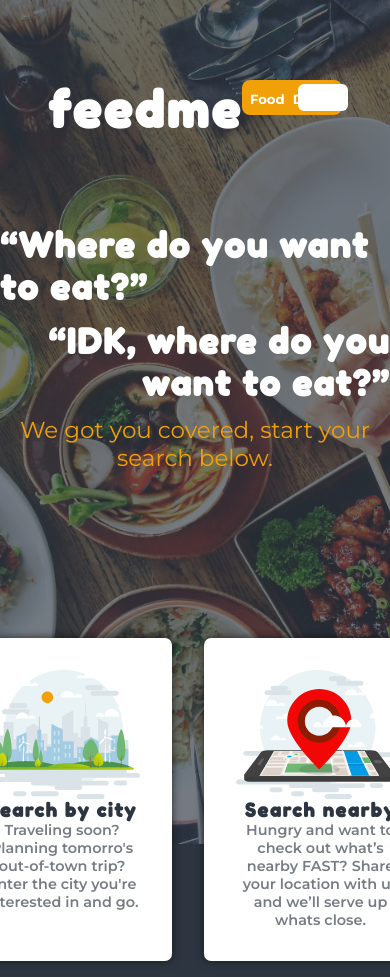
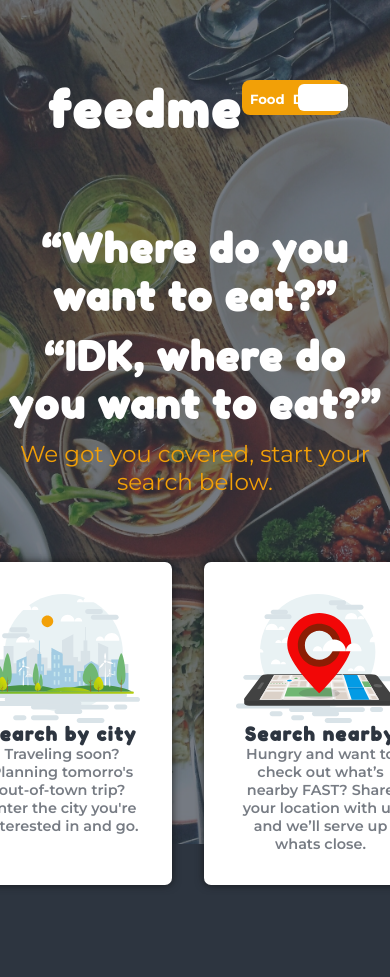
Before and after one commit to brandtcollins/FeedMe, a React (Create React App) app: page / in a window 390 px wide. Shown: the top 977 px of the page. After the commit the page ends 901 px from the top, so only its background shows below. Built offline with nearby package versions, Linux system fonts and the light colour scheme; no server answers.

Commit message:
Fix CSS bugs regarding width of cards

```diff
--- a/src/components/Container/Container.module.scss
+++ b/src/components/Container/Container.module.scss
@@ -2,8 +2,11 @@
   display: flex;
   justify-content: center;
   margin: 0 auto;
-  margin-top: 150px;
+  margin-top: 80px;
   max-width: 700px;
+  @media only screen and (max-width: 600px) {
+    margin-top: 50px;
+  }
 }
 
 .results {
--- a/src/components/Header/Header.module.scss
+++ b/src/components/Header/Header.module.scss
@@ -75,4 +75,14 @@ body {
     font-weight: 400;
     text-align: center;
   }
+  @media only screen and (max-width: 600px) {
+    h2 {
+      font-size: 2.5rem;
+
+      text-align: center;
+    }
+    h2:nth-child(2) {
+      text-align: center;
+    }
+  }
 }
--- a/src/components/ProximitySearch/ProximitySearch.js
+++ b/src/components/ProximitySearch/ProximitySearch.js
@@ -3,10 +3,10 @@ import Container from "../Container/Container";
 import SearchResult from "../SearchResult/SearchResult";
 
 const Proximity = (props) => {
-  const { selectedRestaurant, restaurantSelector } = props;
+  const { selectedRestaurant, restaurantSelector, searchType } = props;
 
   return (
-    <Container>
+    <Container searchType={searchType}>
       <SearchResult
         selectedRestaurant={selectedRestaurant}
         restaurantSelector={restaurantSelector}
--- a/src/components/SearchResult/SearchResult.js
+++ b/src/components/SearchResult/SearchResult.js
@@ -1,7 +1,7 @@
 import React from "react";
 import Card from "../Card/Card";
 import ResultData from "./ResultData/ResultData";
-import SearchButtons from "./Buttons/Buttons";
+import Buttons from "./Buttons/Buttons";
 import LoadingData from "./LoadingData/LoadingData";
 
 const SearchResult = (props) => {
@@ -12,7 +12,7 @@ const SearchResult = (props) => {
       {selectedRestaurant ? (
         <>
           <ResultData selectedRestaurant={selectedRestaurant} />
-          <SearchButtons restaurantSelector={restaurantSelector} />
+          <Buttons restaurantSelector={restaurantSelector} />
         </>
       ) : (
         <LoadingData />
--- a/src/containers/App/App.js
+++ b/src/containers/App/App.js
@@ -25,7 +25,7 @@ function App() {
   };
 
   useEffect(() => {
-    const zomatoCategory = category ? "6,8,9,10" : "14";
+    const zomatoCategory = category ? "6,8,9,10" : "3";
     const ZOMATO_API_KEY = process.env.REACT_APP_ZOMATO_API_KEY;
 
     let zomato = axios.create({
@@ -42,17 +42,17 @@ function App() {
         )
         .then((response) => {
           updateSearch(true);
+          console.log(response);
           updateRestaurants(response.data.restaurants);
-          console.log(`location Search: ${restaurants}`);
         });
     };
-    console.log(`useEffect load: ${restaurants}`);
-
+    console.log(`Category is: ${category}`);
     handleLocationSearch();
   }, [position]);
 
   useEffect(() => {
     restaurantSelector();
+    console.log(restaurants);
   }, [restaurants]);
 
   const resetSearch = () => {
@@ -93,6 +93,7 @@ function App() {
         />
       ) : (
         <ProximitySearch
+          searchType={searchType}
           selectedRestaurant={selectedRestaurant}
           restaurantSelector={restaurantSelector}
         />
```
